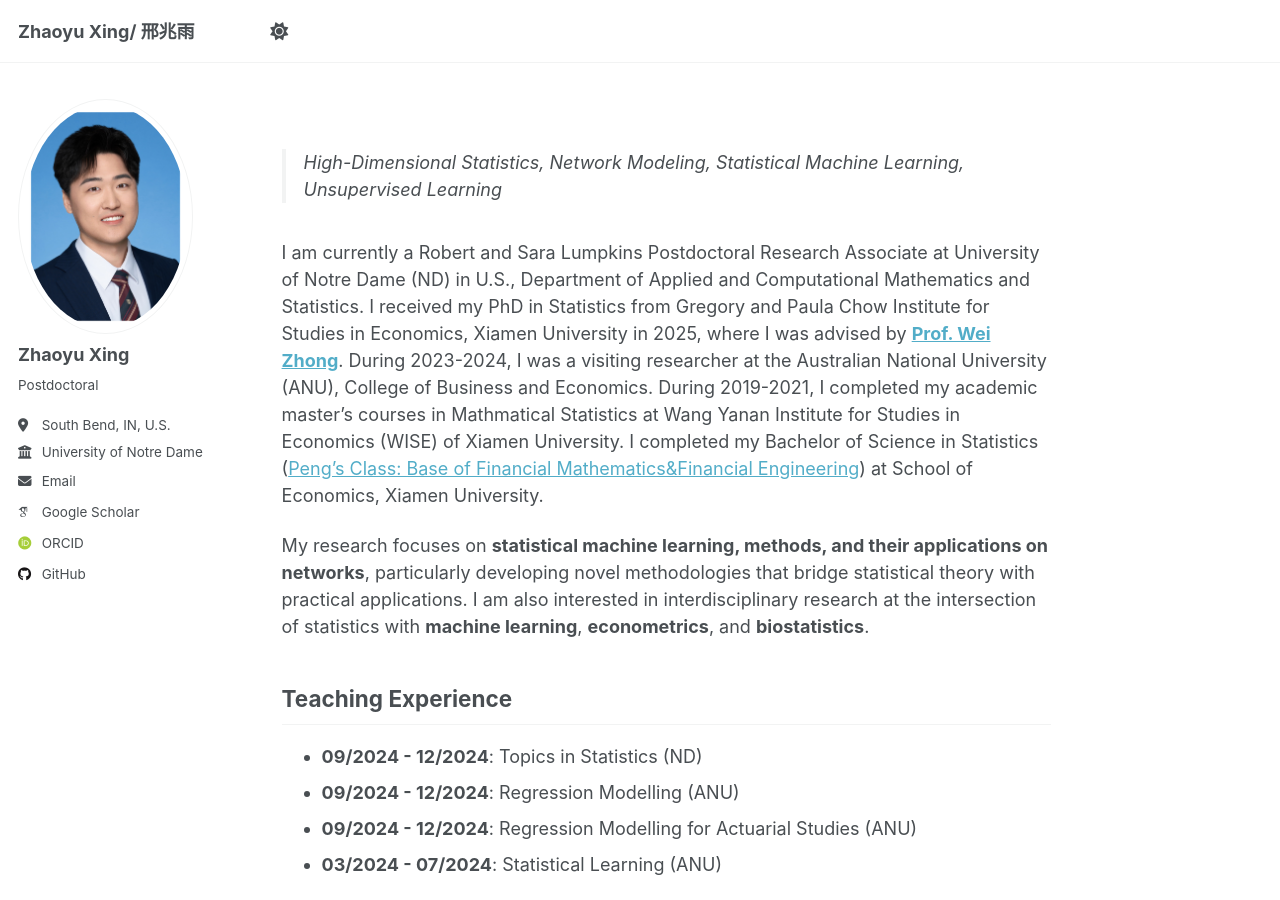
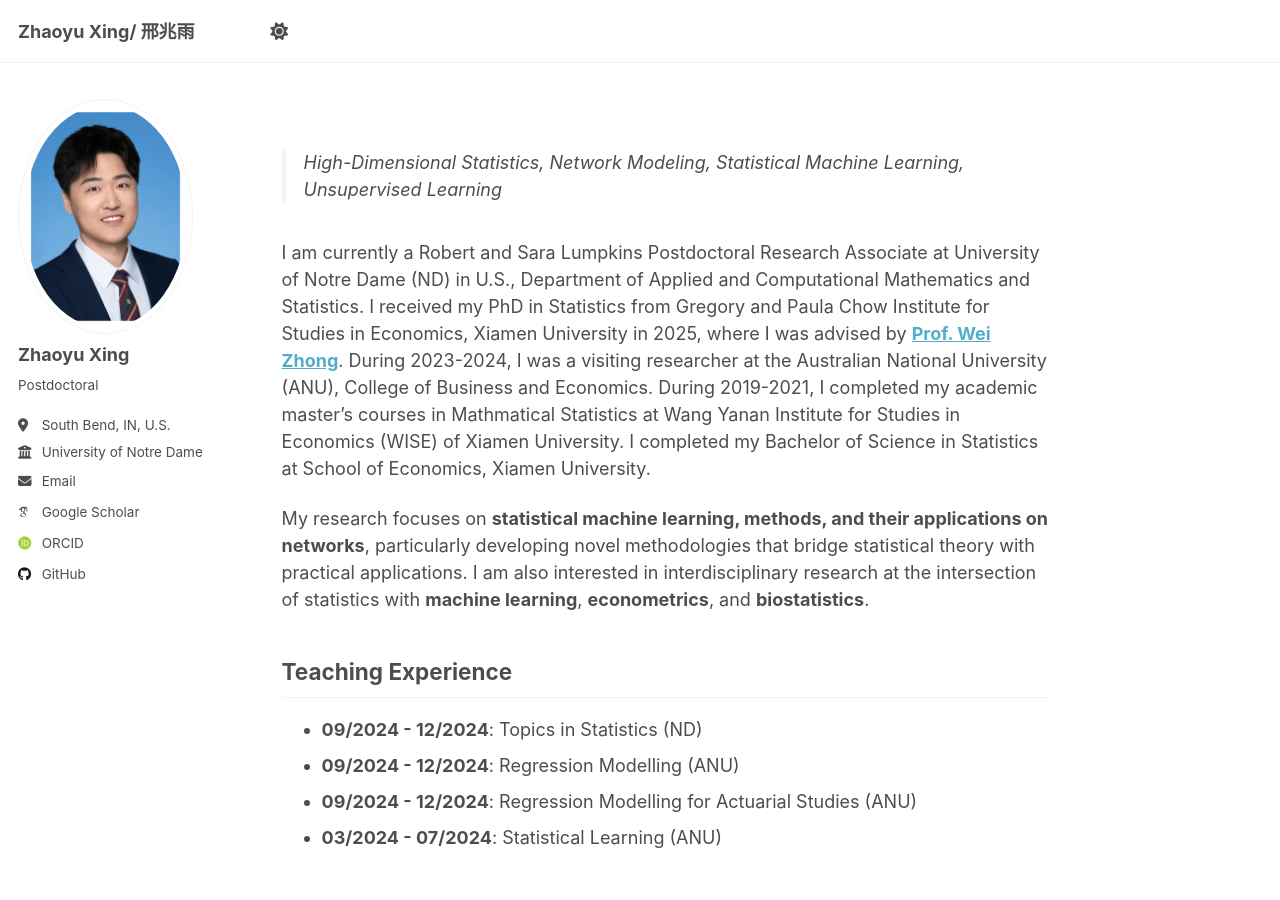
Before and after one commit to ZhaoyuXingStat/ZhaoyuXingStat.github.io, a Jekyll site: the page built from _pages/about.md, in a window 1280 px wide and 900 px high. Built offline with Jekyll 4.4.1, drawn with Linux system fonts in a browser that asks for light colours; some web fonts are replaced.

Commit message:
Update about.md

```diff
--- a/_pages/about.md
+++ b/_pages/about.md
@@ -8,7 +8,7 @@ redirect_from:
 ---
 > High-Dimensional Statistics, Network Modeling, Statistical Machine Learning, Unsupervised Learning
 
-I am currently a Robert and Sara Lumpkins Postdoctoral Research Associate at University of Notre Dame (ND) in U.S., Department of Applied and Computational Mathematics and Statistics. I received my PhD in Statistics from Gregory and Paula Chow Institute for Studies in Economics, Xiamen University in 2025, where I was advised by **[Prof. Wei Zhong](https://faculty.xmu.edu.cn/wzhong/zh_CN/index/559037/list/index.htm)**. During 2023-2024, I was a visiting researcher at the Australian National University (ANU), College of Business and Economics. During 2019-2021, I completed my academic master's courses in Mathmatical Statistics at Wang Yanan Institute for Studies in Economics (WISE) of Xiamen University. I completed my Bachelor of Science in Statistics ([Peng's Class: Base of Financial Mathematics&Financial Engineering](https://www.math.sdu.edu.cn/info/1026/1612.htm)) at School of Economics, Xiamen University.
+I am currently a Robert and Sara Lumpkins Postdoctoral Research Associate at University of Notre Dame (ND) in U.S., Department of Applied and Computational Mathematics and Statistics. I received my PhD in Statistics from Gregory and Paula Chow Institute for Studies in Economics, Xiamen University in 2025, where I was advised by **[Prof. Wei Zhong](https://faculty.xmu.edu.cn/wzhong/zh_CN/index/559037/list/index.htm)**. During 2023-2024, I was a visiting researcher at the Australian National University (ANU), College of Business and Economics. During 2019-2021, I completed my academic master's courses in Mathmatical Statistics at Wang Yanan Institute for Studies in Economics (WISE) of Xiamen University. I completed my Bachelor of Science in Statistics at School of Economics, Xiamen University.
 
 My research focuses on **statistical machine learning, methods, and their applications on networks**, particularly developing novel methodologies that bridge statistical theory with practical applications. I am also interested in interdisciplinary research at the intersection of statistics with **machine learning**, **econometrics**, and **biostatistics**.
 
```
